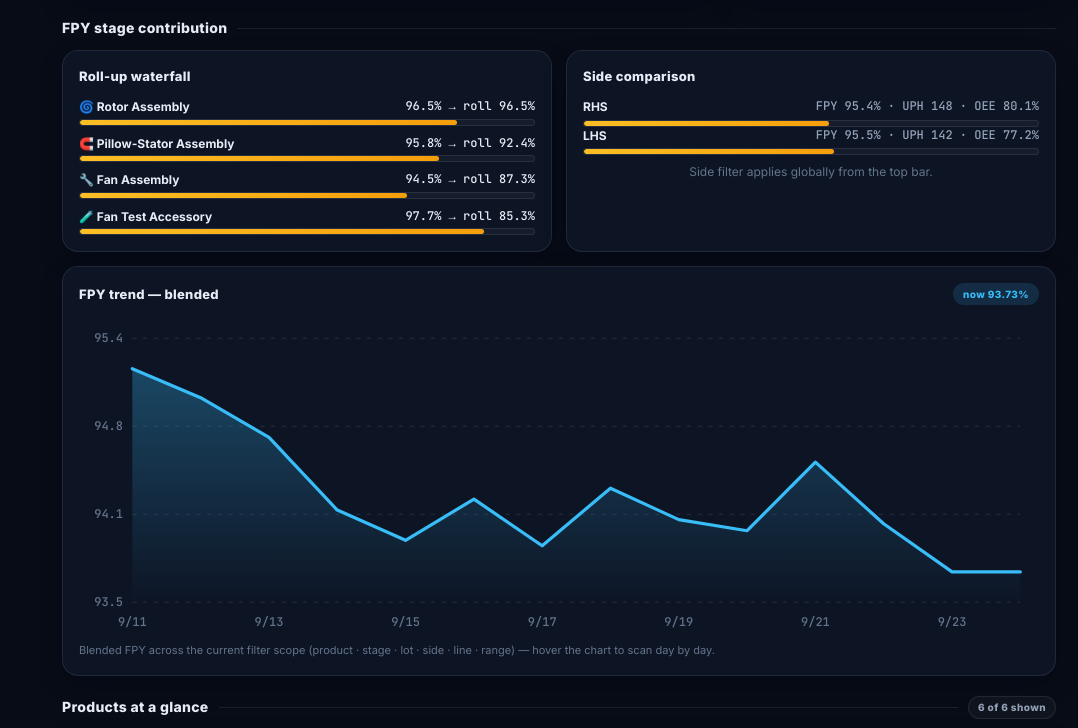
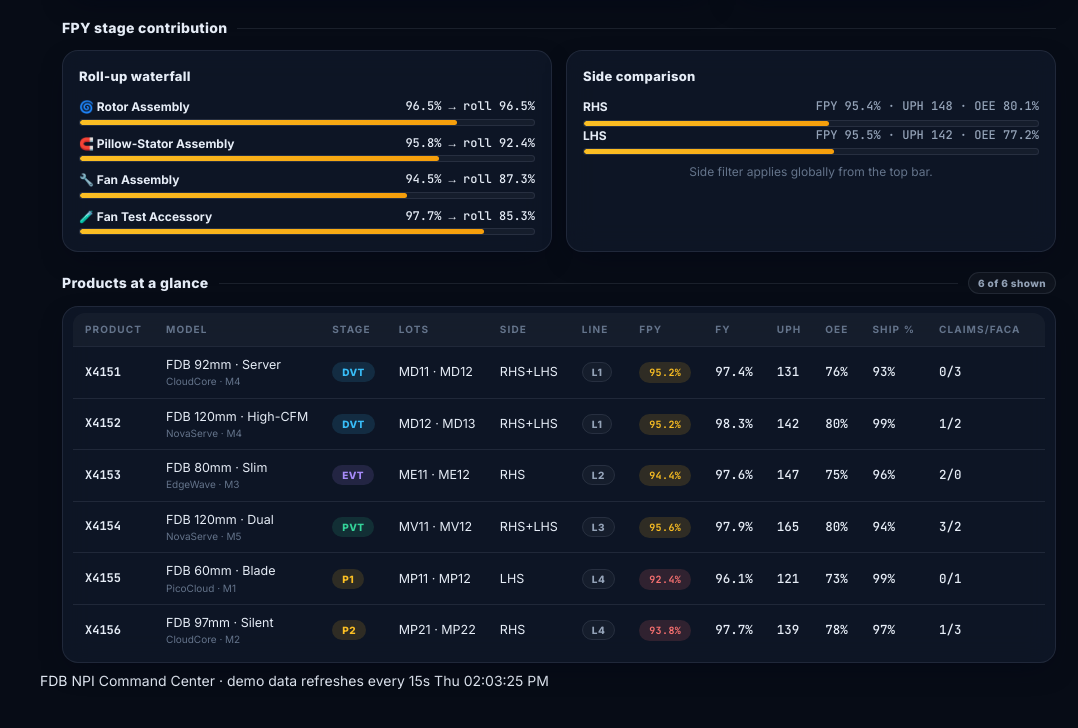
Before and after one commit to Tianfong/EMS3, a website: page app.html in a window 1280 px wide. Shown: the part 2397-3125 px from the top of the page, without its empty margins (202-1280 px from the left). After the commit the page ends 3088 px from the top, so only its background shows below. Drawn offline with Linux system fonts and the light colour scheme.

Commit message:
Drop the blended FPY trend card from the KPI Deep Dive section
Generated with Codebuff 🤖
Co-Authored-By: Codebuff <noreply@codebuff.com>

```diff
--- a/app.html
+++ b/app.html
@@ -2126,14 +2126,6 @@ function mountKpiDeepDive(){
     <div class="grid g-2">
       <div class="card"><div class="card-head"><h3>Roll-up waterfall</h3></div><div id="fpyWaterfall" style="display:flex;flex-direction:column;gap:9px"></div></div>
       <div class="card"><div class="card-head"><h3>Side comparison</h3></div><div id="fpySide"></div></div>
-    </div>
-    <div class="card" style="margin-top:14px">
-      <div class="card-head">
-        <h3>FPY trend — blended</h3>
-        <span class="sub"><span class="pill acc" id="mainChartVal">—</span></span>
-      </div>
-      <div id="mainChart"></div>
-      <div class="item-sub" style="margin-top:6px">Blended FPY across the current filter scope (product · stage · lot · side · line · range) — hover the chart to scan day by day.</div>
     </div>` : ""}
     ${(focus==="claim") ? `
     <div class="sec-head"><h2>Open claims feeding this KPI</h2><div class="rule"></div></div>
@@ -2161,16 +2153,6 @@ function mountKpiDeepDive(){
   }).join("");
 
   if (focus==="fpy"){
-    /* blended scope trend — moved here from the Overview */
-    const bN = { "7D":7, "30D":14, "QTD":28, "YTD":42 }[STATE.range] ?? 14;
-    const bSeries = shiftedSeries(S.fpy, (snap.fpy-96.2)*0.8, bN);
-    const bLabels = labelsFor(S.fpy, bN);
-    CHARTS.lineChart($q("#mainChart"), {
-      data: bSeries, labels: bLabels, target: 96.5,
-      onHover: i => $q("#mainChartVal").textContent = `D-${bSeries.length-1-i} · ${bSeries[i]}%`,
-      onOut:   () => $q("#mainChartVal").textContent = `now ${bSeries.at(-1)}%`,
-    });
-    $q("#mainChartVal").textContent = `now ${bSeries.at(-1)}%`;
     let cum = 100;
     $q("#fpyWaterfall").innerHTML = DB.PROCESSES.map(pr => {
       const fpy = DB.PROCESS_KPI[pr.id][STATE.stage==="ALL"?"DVT":STATE.stage].fpy;
```
Also changed, not shown: app.js (+0 -18 lines).
